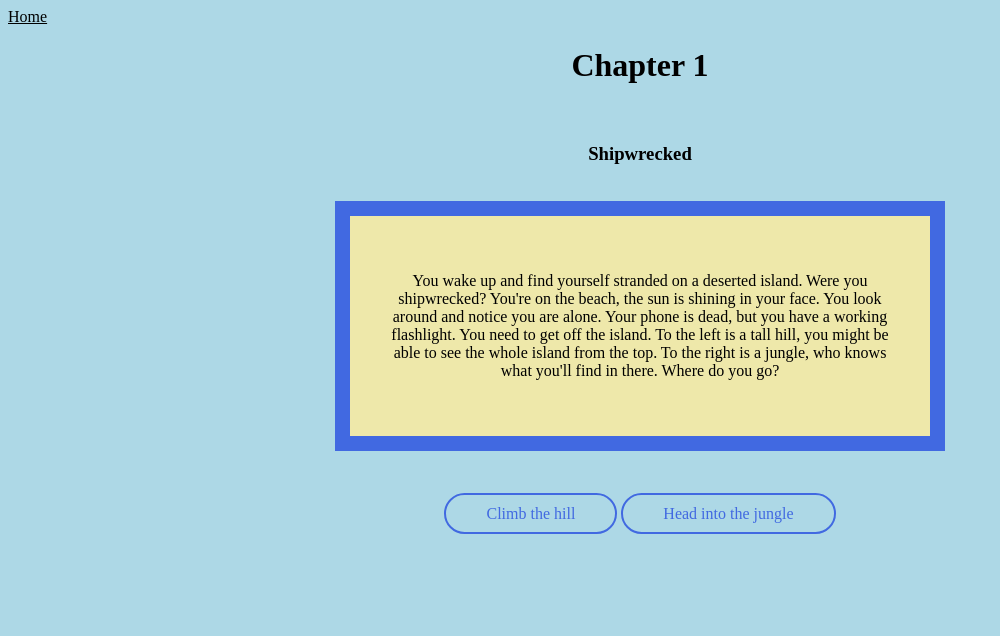
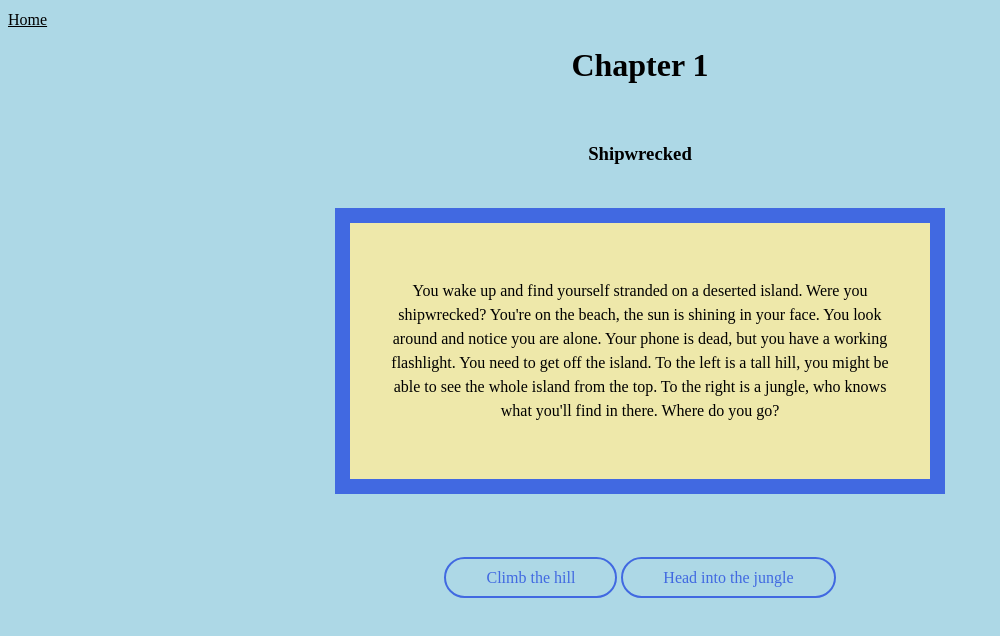
Before and after one commit to joselynadelgado/interactive, a plain HTML site: page project1/page-1.html in a window 1280 px wide. Shown: the whole page, without its empty margins (0-1000 px from the left). Drawn offline with Linux system fonts and the light colour scheme.

Commit message:
Update P1style.css

```diff
--- a/project1/P1style.css
+++ b/project1/P1style.css
@@ -1,5 +1,7 @@
 body{
 	background-color: lightblue;
+  font-family: montserrat;
+  line-height: 150%;
 }
 .box1 {
 	background-color: palegoldenrod;
```
